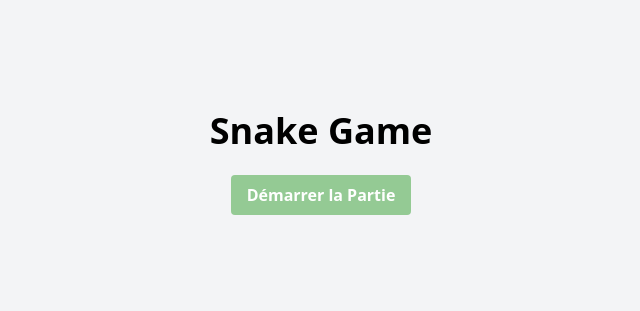
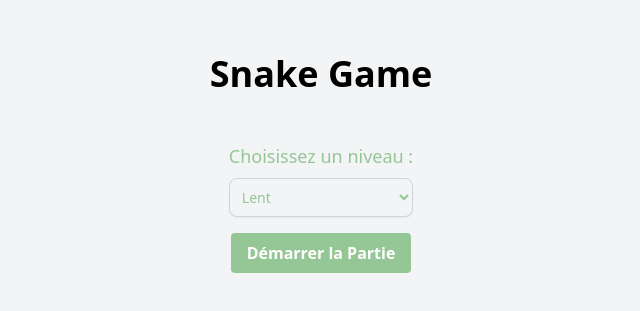
Before and after one commit to julienyassef/snake-s-game, a React (Create React App) app: page / in a window 1280 px wide. Shown: the part 237-548 px from the top of the page, without its empty margins (319-959 px from the left). Built offline with nearby package versions, Linux system fonts and the light colour scheme.

Commit message:
ajout LevelSelector et design page home

```diff
--- a/src/App.tsx
+++ b/src/App.tsx
@@ -1,8 +1,8 @@
 import React, { useState, useEffect, useCallback } from 'react';
 import GameBoard from './components/GameBoard/GameBoard';
 import Score from './components/Score/Score';
-import StartButton from './components/StartButton';
-
+import StartButton from './components/StartButton/StartButton';
+import LevelSelector from './components/LevelSelector/LevelSelector';
 interface SnakePart {
   x: number;
   y: number;
@@ -22,13 +22,22 @@ const App: React.FC = () => {
   const [score, setScore] = useState(0);
   const [stopGame, setStopGame] = useState(true);
   const [isGameStarted, setIsGameStarted] = useState(false);
+  const [speed, setSpeed] = useState(100); // Vitesse par défaut
 
+  // Fonction pour démarrer le jeu
   const startGame = () => {
     setIsGameStarted(true);
     setStopGame(false);
   };
 
-  // Fonction pour générer une position aléatoire
+  // Fonction pour sélectionner le niveau et définir la vitesse correspondante
+  const selectLevel = (level: number) => {
+    if (level === 1) setSpeed(150); // Lent
+    if (level === 2) setSpeed(100); // Moyen (par défaut)
+    if (level === 3) setSpeed(50); // Rapide
+  };
+
+  // Fonction pour générer une position aléatoire pour la pomme
   const randomPosition = () => {
     return Math.floor(Math.random() * 29) * 10;
   };
@@ -45,21 +54,23 @@ const App: React.FC = () => {
     creerPomme(); // Génère une position aléatoire pour la première pomme au démarrage du jeu
   }, [creerPomme]);
 
+  // Fonction appelée en cas de fin de jeu
   const handleGameOver = () => {
     setStopGame(true);
-    // alert('Game Over! Appuyez sur "OK" pour recommencer.');
-    // window.location.reload();
   };
 
+  // Fonction pour mettre à jour la position du serpent
   const handleSnakeMove = (newSnake: SnakePart[]) => {
     setSnake(newSnake);
   };
 
+  // Fonction appelée lorsque la pomme est mangée par le serpent
   const handleAppleEaten = () => {
     setScore(score + 10);
     creerPomme(); // Génère une nouvelle position aléatoire pour la pomme après l'avoir mangée
   };
 
+  // Fonction pour changer la direction du serpent
   const handleDirectionChange = useCallback((newVx: number, newVy: number) => {
     setVx(newVx);
     setVy(newVy);
@@ -69,7 +80,10 @@ const App: React.FC = () => {
     <div className="flex flex-col items-center justify-center h-screen bg-gray-100">
       <h1 className="text-4xl font-bold mb-6">Snake Game</h1>
       {!isGameStarted ? (
-        <StartButton onStart={startGame} />
+        <div className="flex flex-col items-center">
+          <LevelSelector onSelectLevel={selectLevel} />
+          <StartButton onStart={startGame} />
+        </div>
       ) : (
         <>
           <GameBoard
@@ -83,6 +97,7 @@ const App: React.FC = () => {
             onSnakeMove={handleSnakeMove}
             onAppleEaten={handleAppleEaten}
             onDirectionChange={handleDirectionChange}
+            speed={speed} // Vitesse choisie passée au GameBoard
           />
           <Score score={score} />
         </>
--- a/src/components/GameBoard/GameBoard.tsx
+++ b/src/components/GameBoard/GameBoard.tsx
@@ -21,6 +21,7 @@ interface GameBoardProps {
   onSnakeMove: (newSnake: SnakePart[]) => void; // Fonction callback pour mettre à jour le serpent
   onAppleEaten: () => void; // Fonction callback déclenchée quand la pomme est mangée
   onDirectionChange: (vx: number, vy: number) => void; // Fonction callback pour changer la direction du serpent
+  speed: number;
 }
 
 // Composant GameBoard : gère le canvas où le jeu Snake est rendu
--- /dev/null
+++ b/src/components/LevelSelector/LevelSelector.tsx
@@ -0,0 +1,29 @@
+import React from 'react';
+
+interface LevelSelectorProps {
+  onSelectLevel: (level: number) => void;
+}
+
+const LevelSelector: React.FC<LevelSelectorProps> = ({ onSelectLevel }) => {
+  return (
+    <div className="mt-6">
+      <label
+        htmlFor="level"
+        className="block mb-2 text-lg font-medium text-[#95C695]" // Utilisation de la couleur #95C695
+      >
+        Choisissez un niveau :
+      </label>
+      <select
+        id="level"
+        className="p-2 bg-gray-100 border border-gray-300 text-[#95C695] text-sm rounded-lg focus:ring-blue-500 focus:border-blue-500 block w-full shadow-sm"
+        onChange={(e) => onSelectLevel(Number(e.target.value))}
+      >
+        <option value={1} className="text-[#95C695]">Lent</option>
+        <option value={2} className="text-[#95C695]">Moyen</option>
+        <option value={3} className="text-[#95C695]">Rapide</option>
+      </select>
+    </div>
+  );
+};
+
+export default LevelSelector;
--- a/src/components/StartButton.tsx
+++ b/src/components/StartButton/StartButton.tsx
@@ -1,14 +1,14 @@
 import React from 'react';
 
 interface StartButtonProps {
-  onStart: () => void; // Fonction à appeler lorsque le bouton est cliqué
+  onStart: () => void;
 }
 
 const StartButton: React.FC<StartButtonProps> = ({ onStart }) => {
   return (
     <button
       onClick={onStart}
-      className="bg-[#94CA94] text-white font-bold py-2 px-4 rounded"
+      className="bg-[#95C695] text-white font-bold py-2 px-4 rounded mt-4"
     >
       Démarrer la Partie
     </button>
```
